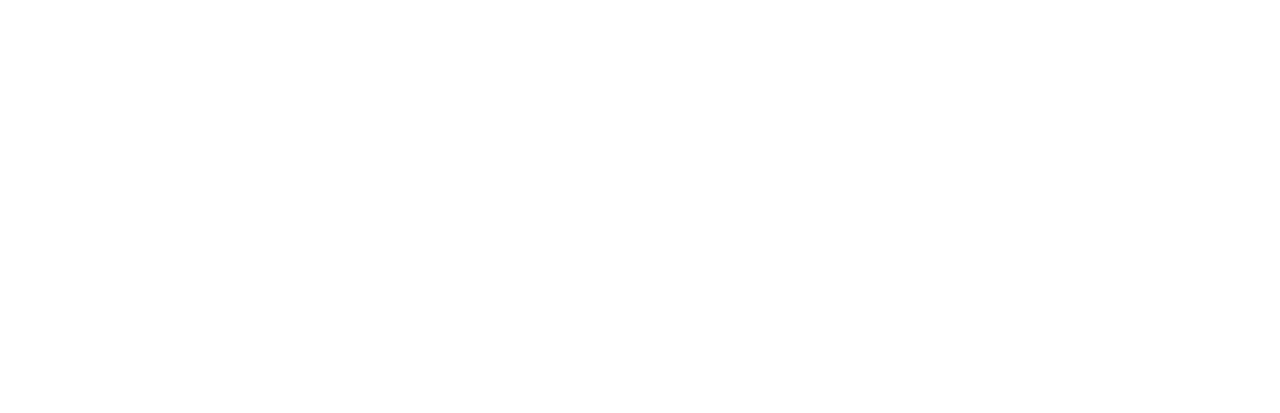
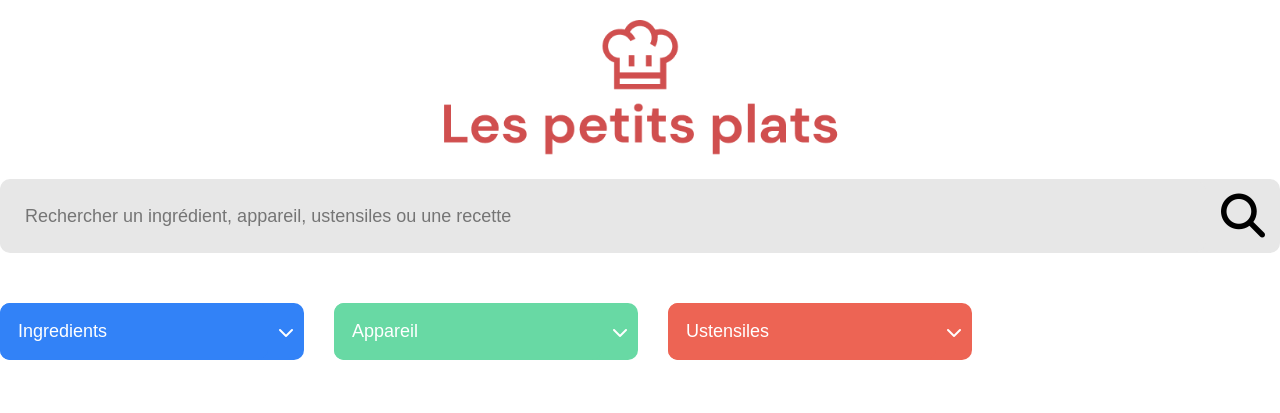
Before and after one commit to Mat2dr/DragovicMathias_P7_14122021, a plain HTML site: page index.html in a window 1280 px wide. Drawn offline with Linux system fonts and the light colour scheme.

Commit message:
Nav inputs - HTML & CSS

```diff
--- a/index.html
+++ b/index.html
@@ -12,7 +12,30 @@
     <script src="https://kit.fontawesome.com/98d512f75e.js" crossorigin="anonymous"></script>
 </head>
 <body>
+    <header>
+        <img src="images/assets/logo.png" alt="logo Les petits plats">
+    </header>
+    <section id="recherche">
+        <div class="recherche-input">
+            <input type="text" class="searchBar" placeholder="Rechercher un ingrédient, appareil, ustensiles ou une recette">
+            <i class="fa fa-search"></i>
+        </div>
 
+        <div class="recherche-inputs">
+            <div class="recherche-ingredients">
+                <input type="text" class="searchBarIngredients" placeholder="Ingredients">
+                <i class="fas fa-chevron-down"></i>
+            </div>
+            <div class="recherche-Appareil">
+                <input type="text" class="searchBarAppareil" placeholder="Appareil">
+                <i class="fas fa-chevron-down"></i>
+            </div>
+            <div class="recherche-Ustensiles">
+                <input type="text" class="searchBarUstensiles" placeholder="Ustensiles">
+                <i class="fas fa-chevron-down"></i>
+            </div>
+        </div>
+    </section>
 
 
 
--- a/style.css
+++ b/style.css
@@ -1 +1,127 @@
 /*! minireset.css v0.0.6 | MIT License | github.com/jgthms/minireset.css */html,body,p,ol,ul,li,dl,dt,dd,blockquote,figure,fieldset,legend,textarea,pre,iframe,hr,h1,h2,h3,h4,h5,h6{margin:0;padding:0}h1,h2,h3,h4,h5,h6{font-size:100%;font-weight:normal}ul{list-style:none}button,input,select{margin:0}html{box-sizing:border-box}*,*::before,*::after{box-sizing:inherit}img,video{height:auto;max-width:100%}iframe{border:0}table{border-collapse:collapse;border-spacing:0}td,th{padding:0}
+
+header {
+    display: flex;
+    justify-content: center;
+    padding: 20px 20px;
+}
+
+header img {
+    max-width: 400px;
+}
+
+#recherche {
+    max-width: 1600px;
+    margin: auto;
+}
+
+#recherche .recherche-input {
+    display: flex;
+    flex-direction: row;
+    flex-wrap: nowrap;
+    width: 100%;
+    justify-content: center;
+    align-items: center;
+    background-color: #E7E7E7;
+    border-radius: 10px;
+}
+
+#recherche .recherche-input input{
+    width: 100%;
+    border: 0;
+    padding: 25px;
+    background-color: #E7E7E7;
+    font-size: 18px;
+    border-radius: 10px;
+}
+
+#recherche .recherche-input i{
+    font-size: 44px;
+    padding: 15px;
+}
+
+#recherche .recherche-inputs {
+    display: flex;
+    flex-direction: row;
+    padding: 50px 0px;
+    flex-wrap: wrap;
+}
+
+#recherche .recherche-inputs .recherche-ingredients{
+    display: flex;
+    flex-direction: row;
+    flex-wrap: nowrap;
+    align-items: center;
+    justify-content: center;
+    background-color: #3282F7;
+    margin-right: 30px;
+    border-radius: 10px;
+}
+#recherche .recherche-inputs .recherche-ingredients input{
+    background-color: #3282F7;
+    border: 0;
+    padding: 18px;
+    border-radius: 10px;
+    font-size: 18px;
+    color: white;
+}
+#recherche .recherche-inputs .recherche-ingredients input::placeholder{
+    color: white;
+}
+#recherche .recherche-inputs .recherche-ingredients i{
+    color: white;
+    padding: 0px 10px;
+}
+
+#recherche .recherche-inputs .recherche-Appareil{
+    display: flex;
+    flex-direction: row;
+    flex-wrap: nowrap;
+    align-items: center;
+    justify-content: center;
+    background-color: #68D9A4;
+    margin-right: 30px;
+    border-radius: 10px;
+}
+#recherche .recherche-inputs .recherche-Appareil input{
+    background-color: #68D9A4;
+    border: 0;
+    padding: 18px;
+    border-radius: 10px;
+    font-size: 18px;
+    color: white;
+}
+#recherche .recherche-inputs .recherche-Appareil input::placeholder{
+    color: white;
+}
+#recherche .recherche-inputs .recherche-Appareil i{
+    color: white;
+    padding: 0px 10px;
+}
+
+
+#recherche .recherche-inputs .recherche-Ustensiles{
+    display: flex;
+    flex-direction: row;
+    flex-wrap: nowrap;
+    align-items: center;
+    justify-content: center;
+    background-color: #ED6454;
+    margin-right: 30px;
+    border-radius: 10px;
+}
+#recherche .recherche-inputs .recherche-Ustensiles input{
+    background-color: #ED6454;
+    border: 0;
+    padding: 18px;
+    border-radius: 10px;
+    font-size: 18px;
+    color: white;
+}
+#recherche .recherche-inputs .recherche-Ustensiles input::placeholder{
+    color: white;
+}
+#recherche .recherche-inputs .recherche-Ustensiles i{
+    color: white;
+    padding: 0px 10px;
+}
```
